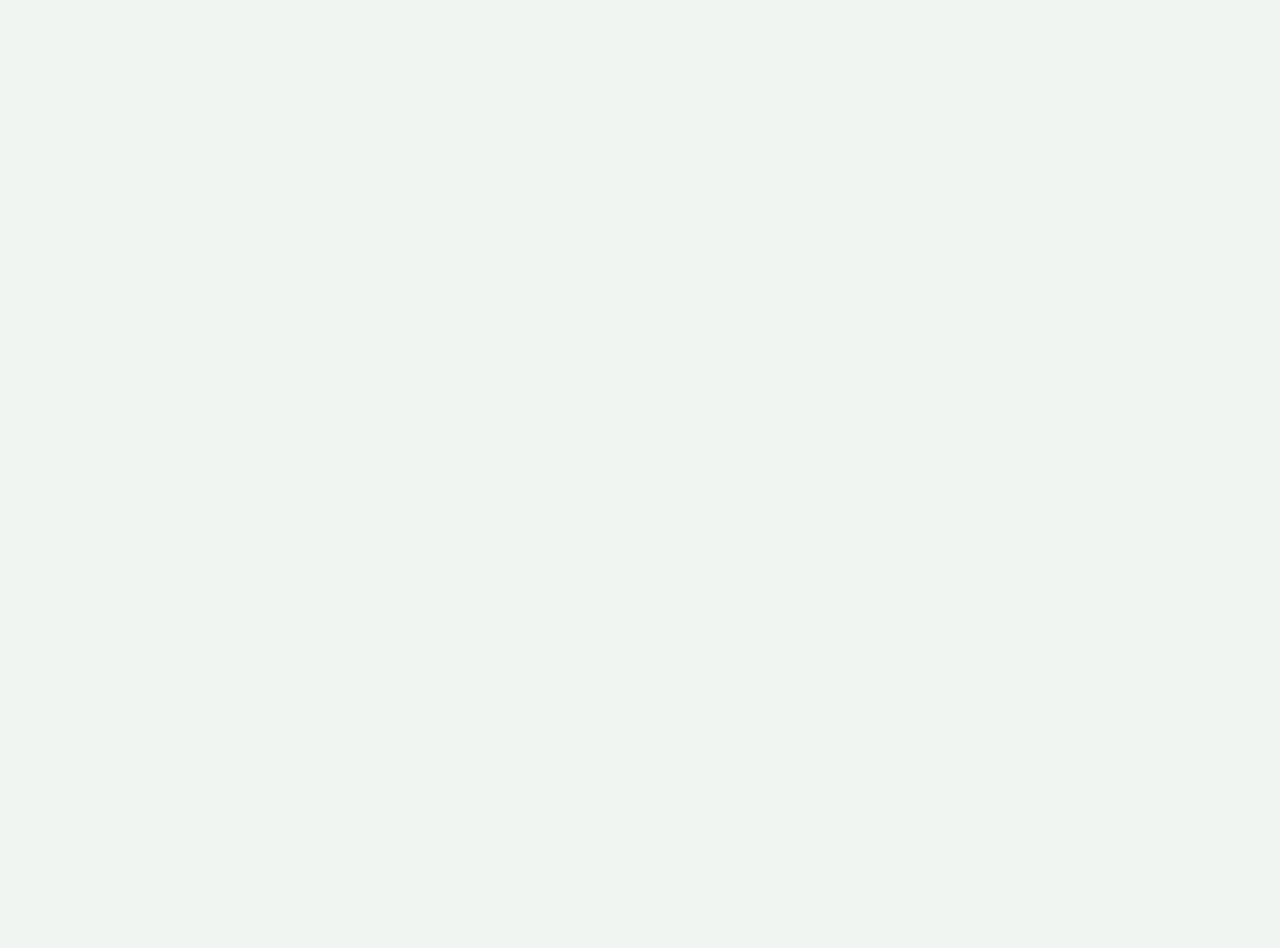
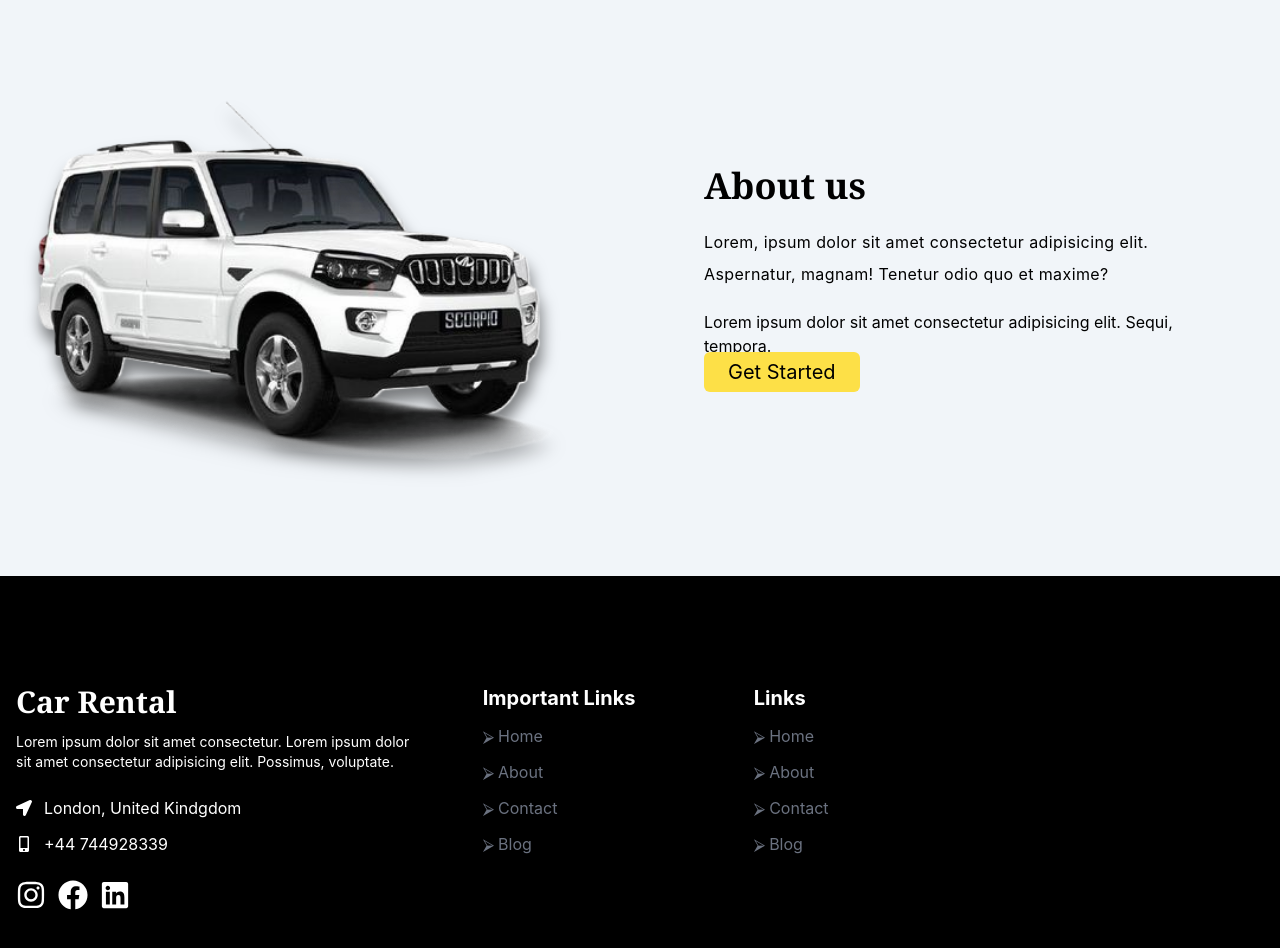
Before and after one commit to SRittik0/Car-chatbot, a React (Create React App) app in the folder client/: page / in a window 1280 px wide. Shown: the part 1200-2148 px from the top of the page. Before the commit the page ends 1176 px from the top, so only its background shows below. Built offline with nearby package versions, Linux system fonts and the light colour scheme.

Commit message:
Home Ui 80%complete

```diff
--- a/client/src/App.jsx
+++ b/client/src/App.jsx
@@ -7,6 +7,8 @@ import Profile from "./Pages/Profile";
 import Navbar from "./Components/Navbar";
 import CreateListing from "./Pages/CreateListing";
 import CarList from "./Pages/CarList";
+import AboutUs from "./Pages/AboutUs";
+import Footer from "./Pages/Footer";
 
 function App() {
   return (
@@ -19,6 +21,8 @@ function App() {
         <Route path="/profile" element={<Profile />} />
         <Route path="/create-listing" element={<CreateListing />} />
         <Route path="/" element={<CarList />} />
+        <Route path="/" element={<AboutUs />} />
+        <Route path="/" element={<Footer />} />
       </Routes>
     </BrowserRouter>
   );
--- a/client/src/Components/Navbar.jsx
+++ b/client/src/Components/Navbar.jsx
@@ -31,8 +31,8 @@ function Navbar() {
               About
             </li>
           </Link>
-          <Link to="/SignIn">
-            <li className=" text-slate-700 hover:underline">Sign in</li>
+          <Link to="/sign-up">
+            <li className=" text-slate-700 hover:underline">Sign up</li>
           </Link>
         </ul>
       </div>
--- /dev/null
+++ b/client/src/Pages/AboutUs.jsx
@@ -0,0 +1,40 @@
+import React from "react";
+import car5 from "../images/car5.png";
+
+const AboutUs = () => {
+  return (
+    <div className="bg-dark bg-slate-100 sm:min-h-[600px] sm:grid sm:place-items-center duration-300">
+      <div className="container">
+        <div className="grid grid-cols-1 sm:grid-cols-2 place-items-center">
+          <div>
+            <img
+              src={car5}
+              alt=""
+              className="sm:scale-125 sm:-translate-x-11 max-h-[300px] drop-shadow-[2px_10px_6px_rgba(0,0,0,0.50)]"
+            />
+          </div>
+          <div>
+            <div className="space-y-5 sm:p-16 pb-6">
+              <h1 className="text-3xl sm:text-4xl font-bold font-serif text-black">
+                About us
+              </h1>
+              <p className="leading-8 tracking-wide text-black">
+                Lorem, ipsum dolor sit amet consectetur adipisicing elit.
+                Aspernatur, magnam! Tenetur odio quo et maxime?
+              </p>
+              <p className="text-black">
+                Lorem ipsum dolor sit amet consectetur adipisicing elit. Sequi,
+                tempora.
+              </p>
+              <buttton className="btn bg-yellow-300 text-black px-6 py-2 rounded-md hover:bg-yellow text-xl">
+                Get Started
+              </buttton>
+            </div>
+          </div>
+        </div>
+      </div>
+    </div>
+  );
+};
+
+export default AboutUs;
--- /dev/null
+++ b/client/src/Pages/Footer.jsx
@@ -0,0 +1,103 @@
+import React from "react";
+import {
+  FaFacebook,
+  FaInstagram,
+  FaLinkedin,
+  FaLocationArrow,
+  FaMobileAlt,
+} from "react-icons/fa";
+
+const FooterLinks = [
+  {
+    title: "Home",
+    link: "/#",
+  },
+  {
+    title: "About",
+    link: "/#about",
+  },
+  {
+    title: "Contact",
+    link: "/#contact",
+  },
+  {
+    title: "Blog",
+    link: "/#blog",
+  },
+];
+const Footer = () => {
+  return (
+    <div className="bg-dark mt-14 rounded-t-3xl">
+      <section className="container">
+        <div className=" grid md:grid-cols-3 py-5">
+          {/* company Details */}
+          <div className=" py-8 px-4 ">
+            <h1 className="sm:text-3xl text-xl font-bold sm:text-left text-justify mb-3 flex items-center gap-3 font-serif">
+              Car Rental
+            </h1>
+            <p className="text-sm">
+              Lorem ipsum dolor sit amet consectetur. Lorem ipsum dolor sit amet
+              consectetur adipisicing elit. Possimus, voluptate.{" "}
+            </p>
+            <br />
+            <div className="flex items-center gap-3">
+              <FaLocationArrow />
+              <p>London, United Kindgdom</p>
+            </div>
+            <div className="flex items-center gap-3 mt-3">
+              <FaMobileAlt />
+              <p>+44 744928339</p>
+            </div>
+            {/* Social Handle */}
+            <div className="flex items-center gap-3 mt-6">
+              <a href="#">
+                <FaInstagram className="text-3xl hover:text-primary duration-300" />
+              </a>
+              <a href="#">
+                <FaFacebook className="text-3xl hover:text-primary duration-300" />
+              </a>
+              <a href="#">
+                <FaLinkedin className="text-3xl hover:text-primary duration-300" />
+              </a>
+            </div>
+          </div>
+          {/* Links */}
+          <div className="grid grid-cols-2 sm:grid-cols-3 col-span-2 md:pl-10 ">
+            <div className="">
+              <div className="py-8 px-4 ">
+                <h1 className="sm:text-xl text-xl font-bold sm:text-left text-justify mb-3">
+                  Important Links
+                </h1>
+                <ul className={`flex flex-col gap-3`}>
+                  {FooterLinks.map((link) => (
+                    <li className="cursor-pointer hover:translate-x-1 duration-300 hover:!text-primary space-x-1 text-gray-500 dark:text-gray-200">
+                      <span>&#11162;</span>
+                      <span>{link.title}</span>
+                    </li>
+                  ))}
+                </ul>
+              </div>
+            </div>
+            <div className="">
+              <div className="py-8 px-4 ">
+                <h1 className="sm:text-xl text-xl font-bold sm:text-left text-justify mb-3">
+                  Links
+                </h1>
+                <ul className="flex flex-col gap-3">
+                  {FooterLinks.map((link) => (
+                    <li className="cursor-pointer hover:translate-x-1 duration-300 hover:!text-primary space-x-1 text-gray-500 dark:text-gray-200">
+                      <span>&#11162;</span>
+                      <span>{link.title}</span>
+                    </li>
+                  ))}
+                </ul>
+              </div>
+            </div>
+          </div>
+        </div>
+      </section>
+    </div>
+  );
+};
+
+export default Footer;
--- a/client/src/Pages/Home.jsx
+++ b/client/src/Pages/Home.jsx
@@ -1,6 +1,8 @@
 import React from "react";
 import carPng from "../images/car1.png";
 import CarList from "./CarList";
+import AboutUs from "./AboutUs";
+import Footer from "./Footer";
 function Home() {
   return (
     <div className="bg-black text-white duration-300 relative -z-20">
@@ -30,6 +32,8 @@ function Home() {
         </div>
       </div>
       <CarList />
+      <AboutUs />
+      <Footer />
     </div>
   );
 }
```
